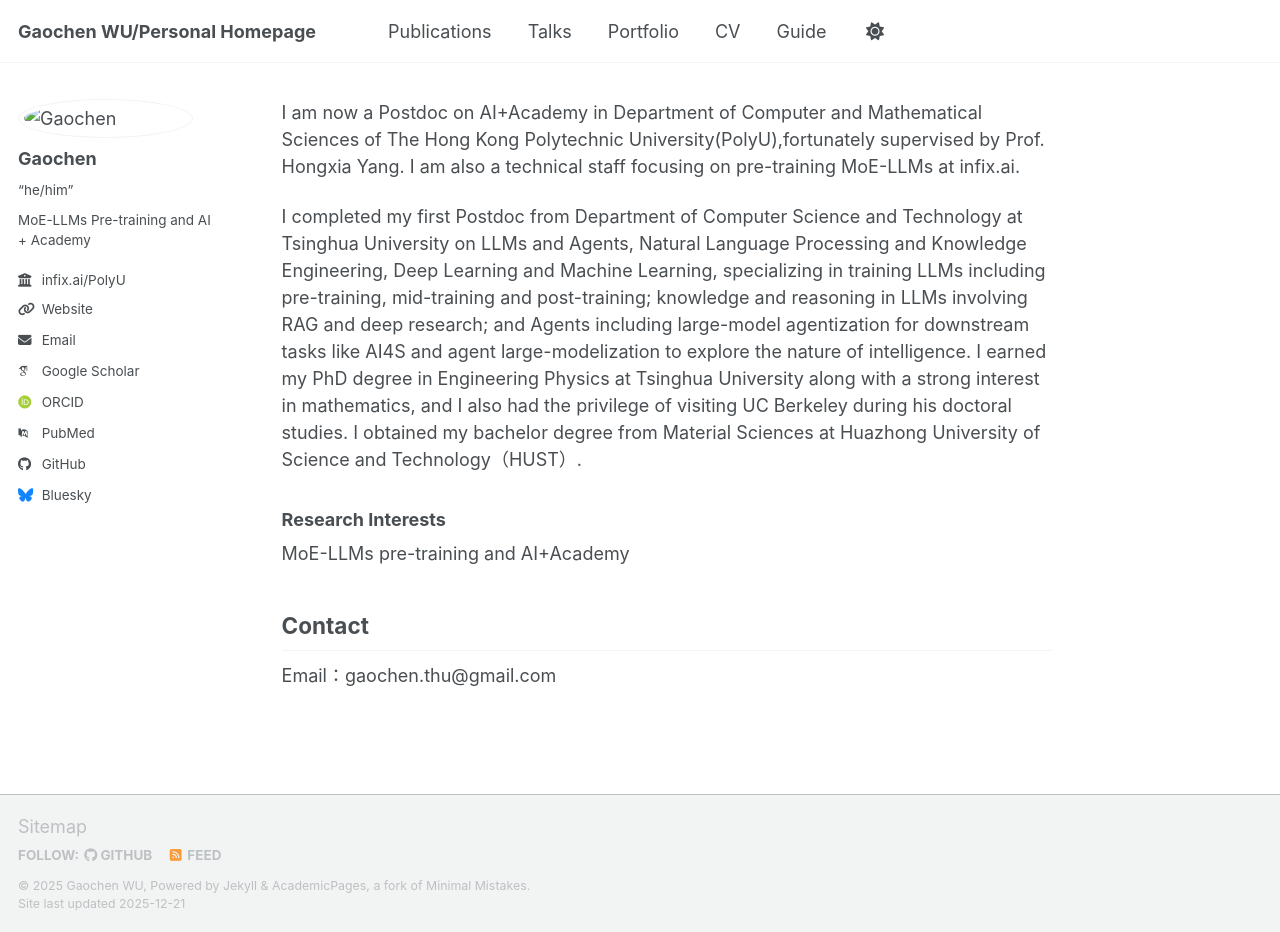
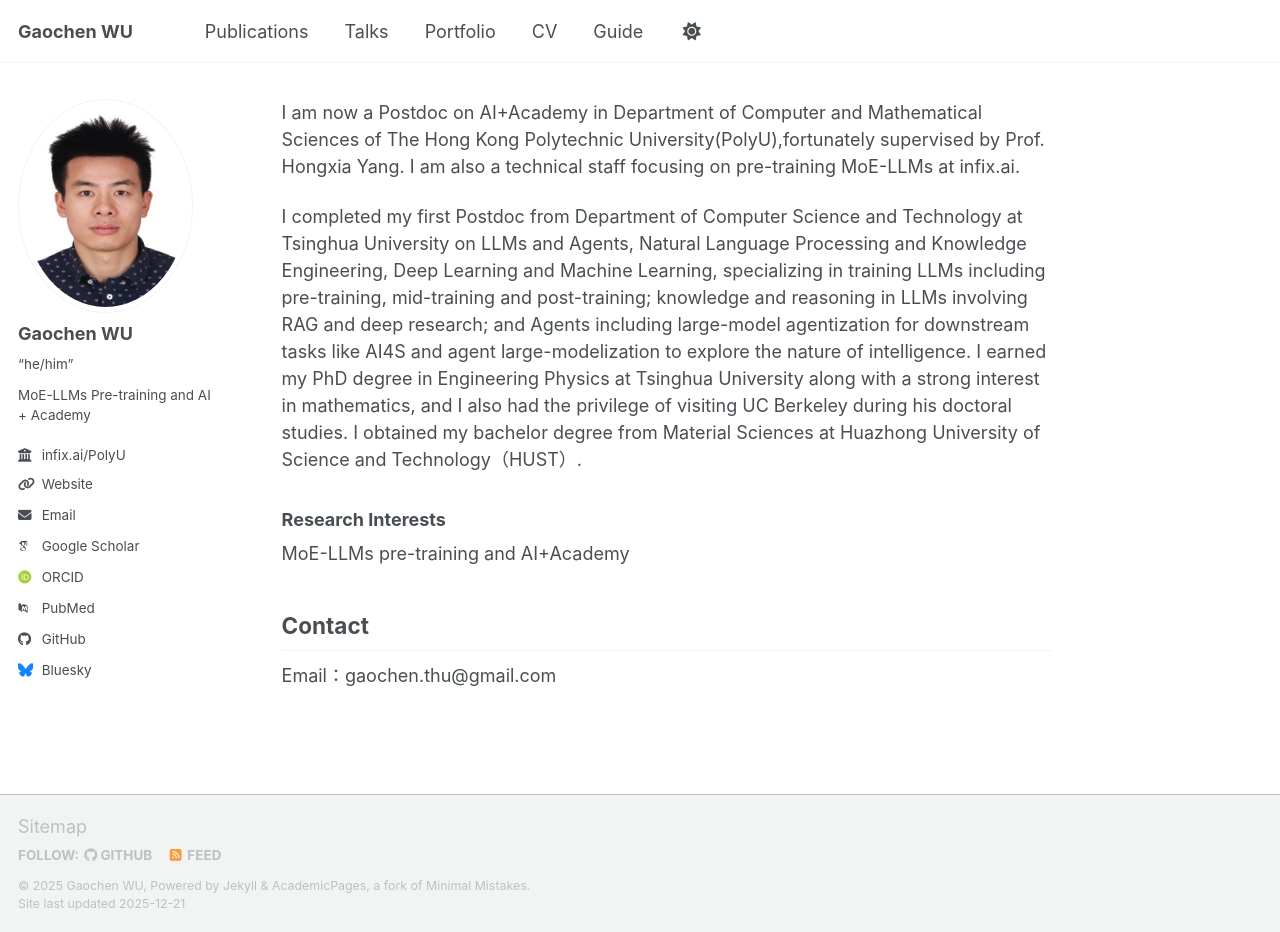
Before and after one commit to wgc20/wgc20.github.io, a Jekyll site: the page built from _pages/about.md, in a window 1280 px wide and 932 px high. Built offline with Jekyll 4.4.1, drawn with Linux system fonts in a browser that asks for light colours; some web fonts are replaced; a script bundle is joined from its source files by our own code; library files that are not in the unit come from our copies.

Commit message:
Update _config.yml

```diff
--- a/_config.yml
+++ b/_config.yml
@@ -9,10 +9,10 @@
 # Basic Site Settings
 locale                   : "en-US"
 site_theme               : "default" # Currently available options are "default", "air"
-title                    : "Gaochen WU/Personal Homepage"
+title                    : "Gaochen WU"
 title_separator          : "-"
 name                     : &name "Gaochen WU"
-description              : &description "Postdoc from PolyU and Technical Staff at infix.ai"   # Update this with a general description of your site, this is the default if not overridden by a page
+description              : &description "Postdoc at PolyU and Technical Staff at infix.ai"   # Update this with a general description of your site, this is the default if not overridden by a page
 url                      : https://wgc20.github.io # The base hostname & protocol for your site e.g. "https://[your GitHub username].github.io",
                                                            # or if you already have some other page hosted on Github then use "https://[your GitHub username].github.io/[Your Repo Name]"
 baseurl                  : "" # the subpath of your site, e.g. "/blog"
@@ -23,8 +23,8 @@ repository               : "wgc20/wgc20.github.io"
 #               Additional customization can be done by editing /_includes/author-profile.html
 author:
   # Biographic information
-  avatar           : "images/gaochen.jpg"
-  name             : "Gaochen"
+  avatar           : "gaochen.jpg"
+  name             : "Gaochen WU"
   pronouns         : “he/him” # example: "she/her"
   bio              : "MoE-LLMs Pre-training and AI + Academy"
   location         : #"Earth"
```
